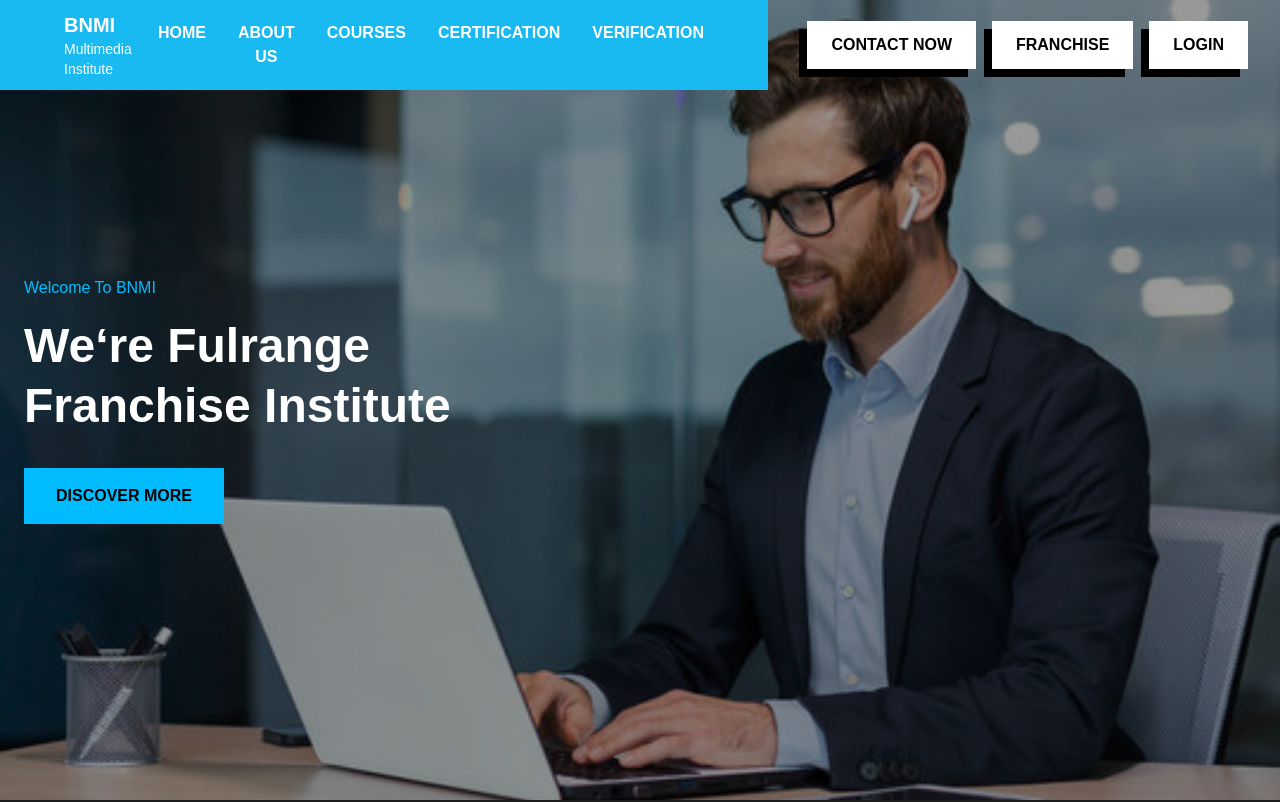
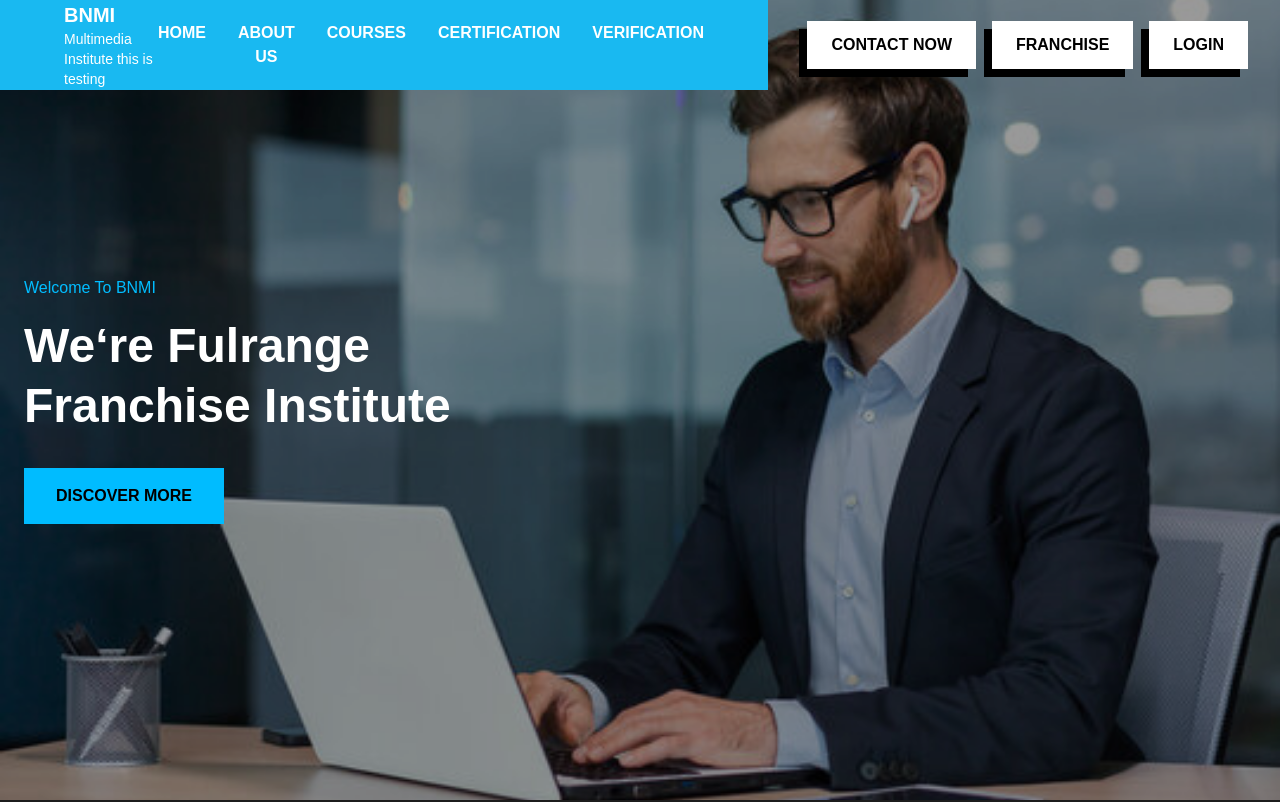
Before and after one commit to bnmiindia1/Bharat-national, a Next.js app: page / in a window 1280 px wide. Shown: the top 802 px of the page. Built offline with nearby package versions, Linux system fonts and the light colour scheme.

Commit message:
testing commit

```diff
--- a/component/navbar.jsx
+++ b/component/navbar.jsx
@@ -36,7 +36,7 @@
           {/* LOGO */}
           <div className="text-white font-bold text-xl">
             BNMI
-            <div className="text-sm font-normal">Multimedia Institute</div>
+            <div className="text-sm font-normal">Multimedia Institute this is testing</div>
           </div>
 
           {/* MENU */}
```
